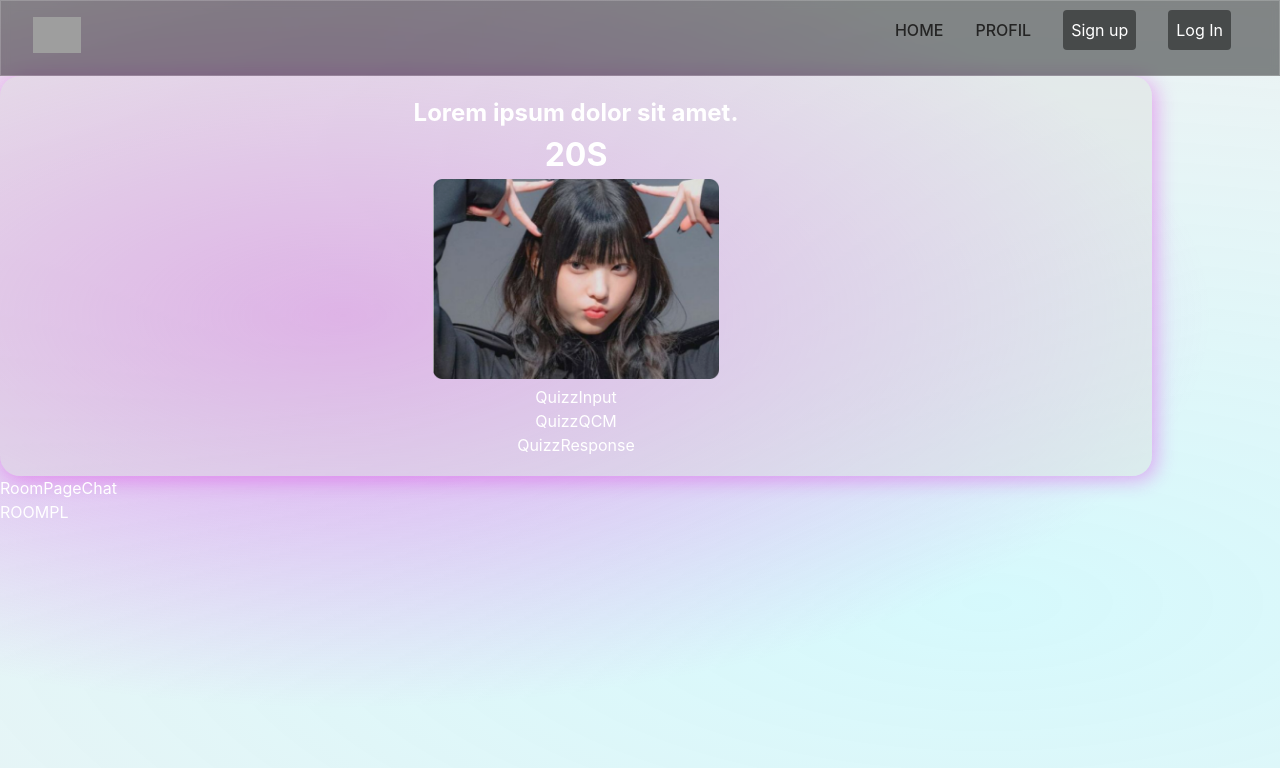
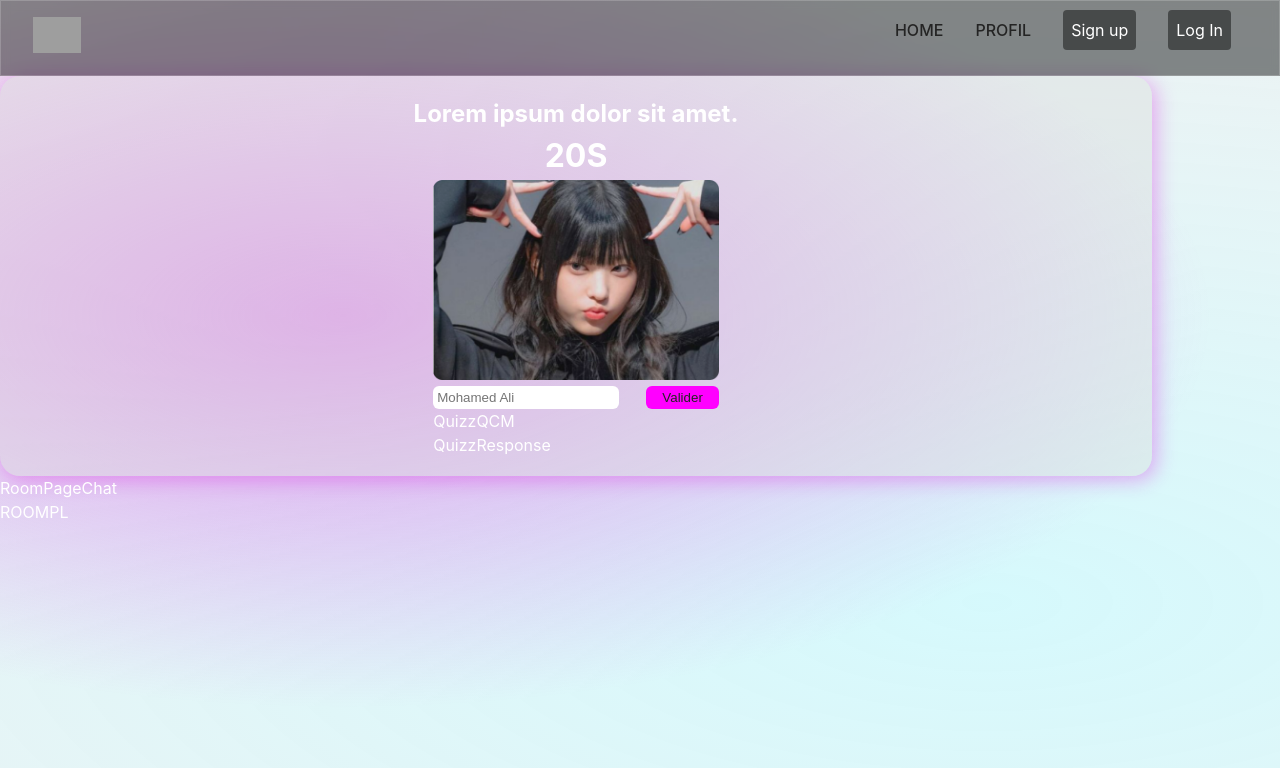
Before and after one commit to MoustaphaCamara/BeatTheBeat, a React (Vite) app: page /room in a window 1280 px wide. Shown: the top 768 px of the page. Built offline with nearby package versions, Linux system fonts and the light colour scheme; grey boxes are pictures that could not be loaded.

Commit message:
quizz input

```diff
--- a/src/components/RoomPageQuizz/QuizzInput.jsx
+++ b/src/components/RoomPageQuizz/QuizzInput.jsx
@@ -1,7 +1,12 @@
 import React from "react";
 
 const QuizzInput = () => {
-  return <div>QuizzInput</div>;
+  return (
+    <div className="quizz_input">
+      <input type="text" placeholder="Mohamed Ali" />
+      <input type="submit" value="Valider" />
+    </div>
+  );
 };
 
 export default QuizzInput;
--- a/src/components/RoomPageQuizz/RoomPageQuizz.jsx
+++ b/src/components/RoomPageQuizz/RoomPageQuizz.jsx
@@ -7,12 +7,12 @@ const RoomPageQuizz = () => {
     <div className="quizz_container">
       <h2>Lorem ipsum dolor sit amet.</h2>
       <h3 className="quizz_timer">20s</h3>
-      <div className="quizz_image">
+      <div>
         <img src="src/assets/quizz_girl.png" alt="quizz_girl" />
+        <QuizzInput />
+        <QuizzQCM />
+        <QuizzResponse />
       </div>
-      <QuizzInput />
-      <QuizzQCM />
-      <QuizzResponse />
     </div>
   );
 };
--- a/src/components/RoomPageQuizz/RoomPageQuizz.scss
+++ b/src/components/RoomPageQuizz/RoomPageQuizz.scss
@@ -18,6 +18,23 @@
   font-size: 2rem;
 }
 
-.quizz_image img {
+.quizz_container img {
   height: 200px;
 }
+
+.quizz_input {
+  display: flex;
+  justify-content: space-between;
+  & input[type="text"] {
+    background: white;
+    padding: 4px;
+    border-radius: 6px;
+    width: 65%;
+  }
+  & input[type="submit"] {
+    background: fuchsia;
+    color: #242424;
+    padding: 4px 16px;
+    border-radius: 6px;
+  }
+}
```
